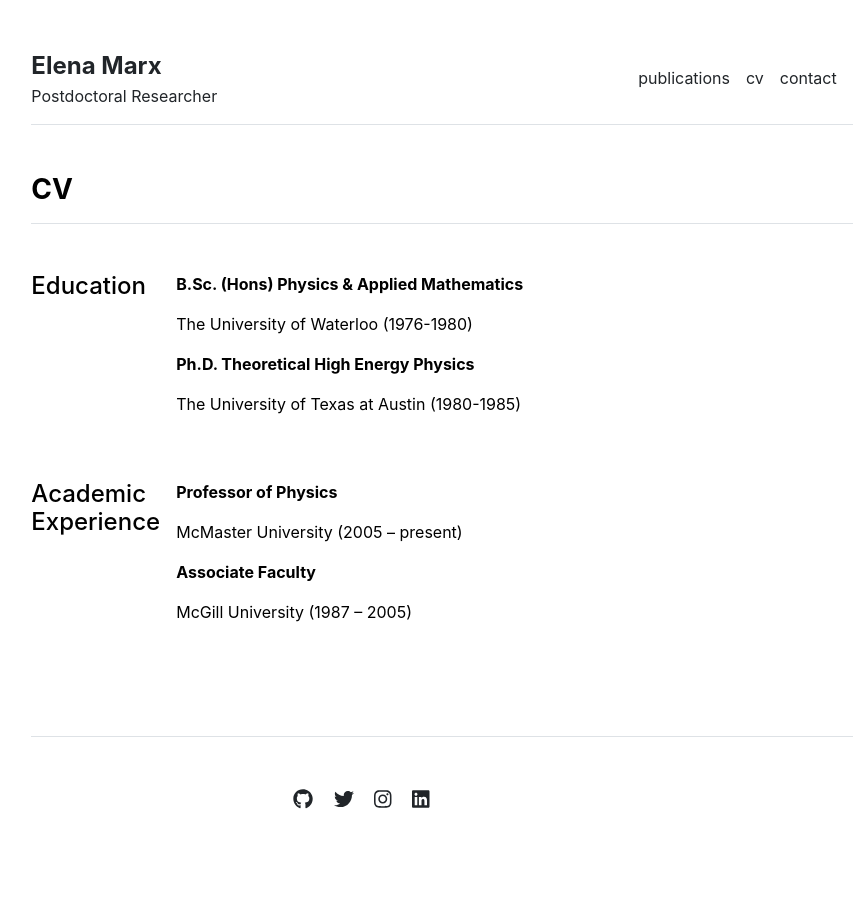
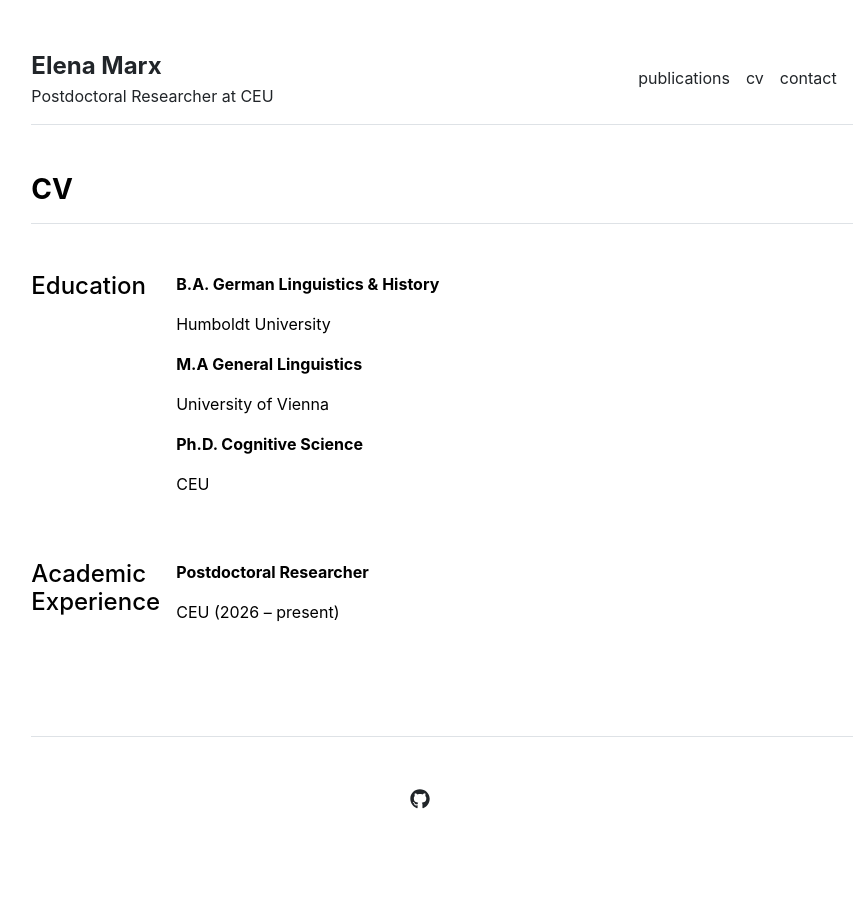
Before and after one commit to elena-marx/elena-marx.github.io, a Jekyll site: the page built from cv.md, in a window 1280 px wide. Shown: the whole page, without its empty margins (198-1066 px from the left). Built offline with Jekyll 4.4.1, drawn with Linux system fonts in a browser that asks for light colours.

Commit message:
Editing CV

```diff
--- a/_config.yml
+++ b/_config.yml
@@ -1,4 +1,4 @@
 url: "https://elena-marx.github.io"
 baseurl: ""
 title: "Elena Marx"
-description: "Postdoctoral Researcher"
+description: "Postdoctoral Researcher at CEU"
--- a/_data/cv/academic-experience.yml
+++ b/_data/cv/academic-experience.yml
@@ -1,5 +1,2 @@
-- title: 'Professor of Physics'
-  description: 'McMaster University (2005 – present)'
-
-- title: 'Associate Faculty'
-  description: 'McGill University (1987 – 2005)'
+- title: 'Postdoctoral Researcher'
+  description: 'CEU (2026 – present)'
--- a/_data/cv/education.yml
+++ b/_data/cv/education.yml
@@ -1,5 +1,8 @@
-- title: 'B.Sc. (Hons) Physics & Applied Mathematics'
-  description: 'The University of Waterloo (1976-1980)'
+- title: 'B.A. German Linguistics & History'
+  description: 'Humboldt University'
 
-- title: 'Ph.D. Theoretical High Energy Physics'
-  description: 'The University of Texas at Austin (1980-1985)'
+- title: 'M.A General Linguistics'
+  description: 'University of Vienna'
+
+- title: 'Ph.D. Cognitive Science'
+  description: 'CEU'
```
Also changed, not shown: _data/settings.yml (+4 -4 lines), 4 other files.
